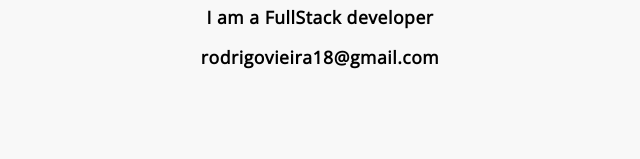
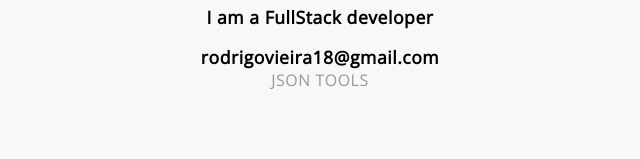
Before and after one commit to RatoX/RatoX.github.io, a Vue app: page / in a window 1280 px wide. Shown: the part 274-433 px from the top of the page, without its empty margins (320-960 px from the left). Built offline with nearby package versions, Linux system fonts and the light colour scheme.

Commit message:
Add first JSON validator version

```diff
--- a/src/App.vue
+++ b/src/App.vue
@@ -1,12 +1,23 @@
 <template>
   <div id="app">
-    <router-view/>
+    <h1 v-show="!isHome">
+      <router-link to="/" class="back">←</router-link>
+    </h1>
+    <main>
+      <router-view/>
+    </main>
   </div>
 </template>
 
 <script>
 export default {
   name: 'App',
+  computed: {
+    isHome() {
+      const name = this.$route.name;
+      return name === 'Main';
+    },
+  },
 };
 </script>
 
@@ -24,11 +35,30 @@ export default {
   margin: 0;
 }
 
+a {
+  color: #999;
+  text-transform: uppercase;
+  text-decoration: none;
+  align-self: center;
+}
+
+.back {
+  color: #000;
+  font-size: 2em;
+  margin-left: 10px;
+}
+
 #app {
   width: 100vw;
   min-height: 100vh;
-  padding-top: 60px;
   display: flex;
+  flex-direction: column;
+}
+
+#app > main {
+  width: 100%;
+  display: flex;
+  flex-grow: 1;
 }
 
 html, body {
--- a/src/components/Main.vue
+++ b/src/components/Main.vue
@@ -11,6 +11,9 @@
              <span class="email" itemprop="email">rodrigovieira18@gmail.com</span>
            </section>
     </figure>
+    <nav>
+      <router-link to="/json">JSON Tools</router-link>
+    </nav>
     <figure class="social">
       <a href="https://github.com/RatoX" target="_blank">
         <img src="static/logos/github.svg" alt="logo do meu github">
@@ -37,14 +40,8 @@ export default {
 
 <!-- Add "scoped" attribute to limit CSS to this component only -->
 <style scoped>
-a {
-  color: #fff;
-  text-transform: uppercase;
-  text-decoration: none;
-  align-self: center;
-}
-
 .myself {
+  margin-top: 60px;
   width: 100%;
   flex-grow: 1;
   display: flex;
--- a/src/router/index.js
+++ b/src/router/index.js
@@ -3,6 +3,8 @@ import Router from 'vue-router';
 import Main from '@/components/Main';
 
 Vue.use(Router);
+
+const JSONValidator = () => import('@/components/tools/JSONValidator.vue');
 
 export default new Router({
   routes: [
@@ -11,5 +13,10 @@ export default new Router({
       name: 'Main',
       component: Main,
     },
+    {
+      path: '/json',
+      name: 'JSONValidator',
+      component: JSONValidator,
+    },
   ],
 });
```
